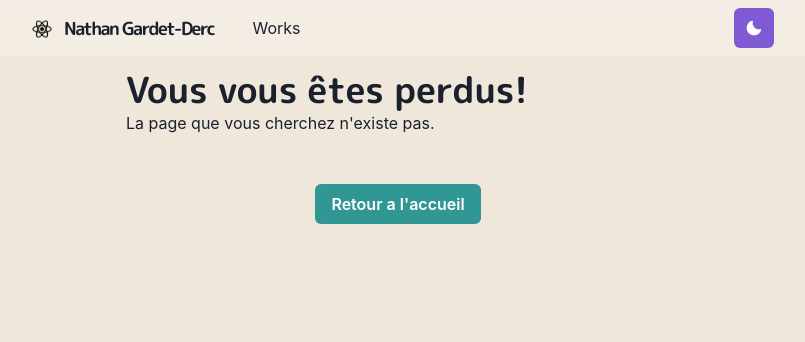
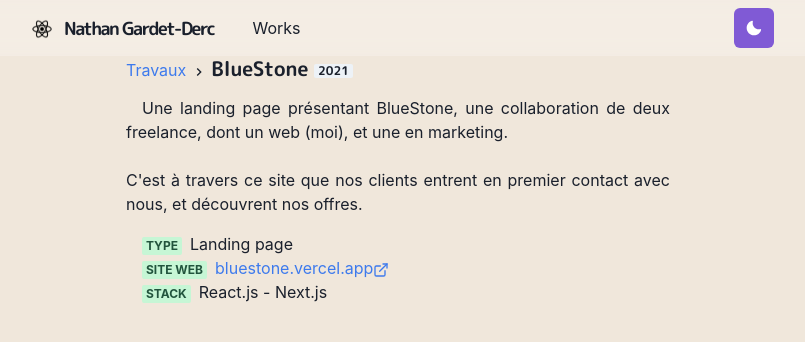
Before and after one commit to gdnathan/portfolio, a Next.js app: page /works/bluestone in a window 1280 px wide. Before the commit this address had no page. Shown: the top 342 px of the page, without its empty margins (242-1047 px from the left). Built offline with nearby package versions, Linux system fonts and the light colour scheme.

Commit message:
adding bluestone work page

```diff
--- a/pages/works.js
+++ b/pages/works.js
@@ -9,6 +9,7 @@
 import { WorkGridItem } from '../components/grid-item'
 import Layout from "../components/layouts/article"
 import thumbTerrare from '../public/images/work/Terrare.png'
+import thumbBlueStone from '../public/images/work/Bluestone.png'
 
 const Works = () => {
   return (
@@ -24,6 +25,11 @@
               Une marketplace NFTs mettant en relation des investisseurs, des organisations environnementales et des artistes engagés.
             </WorkGridItem>
           </Section>
+          <Section>
+            <WorkGridItem id="bluestone" title="BlueStone" thumbnail={thumbBlueStone}>
+              Un site de présentation de BlueStone, une association de deux freelances web et marketing
+            </WorkGridItem>
+          </Section>
         </SimpleGrid>
       </Container>
     </Layout>
--- /dev/null
+++ b/pages/works/bluestone.js
@@ -0,0 +1,41 @@
+import { Container, Badge, Link, List, ListItem } from '@chakra-ui/react'
+import { ExternalLinkIcon } from '@chakra-ui/icons'
+import { Title, WorkImage, Meta } from '../../components/work'
+import P from '../../components/paragraph'
+import Layout from '../../components/layouts/article'
+
+const Work = () => {
+
+  return (
+    <Layout title="BlueStone">
+      <Container maxW="xl">
+        <Title>
+          BlueStone <Badge>2021</Badge>
+        </Title>
+        <P>
+            Une landing page présentant BlueStone, une collaboration de deux freelance, dont un web (moi), et une
+            en marketing.
+      <br />
+      <br />
+      C'est à travers ce site que nos clients entrent en premier contact avec nous, et découvrent nos offres.
+        </P>
+        <List ml={4} my={4}>
+          <ListItem>
+            <Meta>Type</Meta>
+            <span>Landing page</span>
+          </ListItem>
+          <ListItem>
+            <Meta>Site web</Meta>
+            <Link href="https://bluestone.vercel.app" target="_blank">bluestone.vercel.app<ExternalLinkIcon /></Link>
+          </ListItem>
+          <ListItem>
+            <Meta>Stack</Meta>
+            <span>React.js - Next.js</span>
+          </ListItem>
+        </List>
+      </Container>
+    </Layout>
+  )
+}
+
+export default Work
```
Also changed, not shown: package.json (+6 -5 lines), public/images/work/Bluestone.png (added), 1 other file (tests, documents, lock files or other folders).
